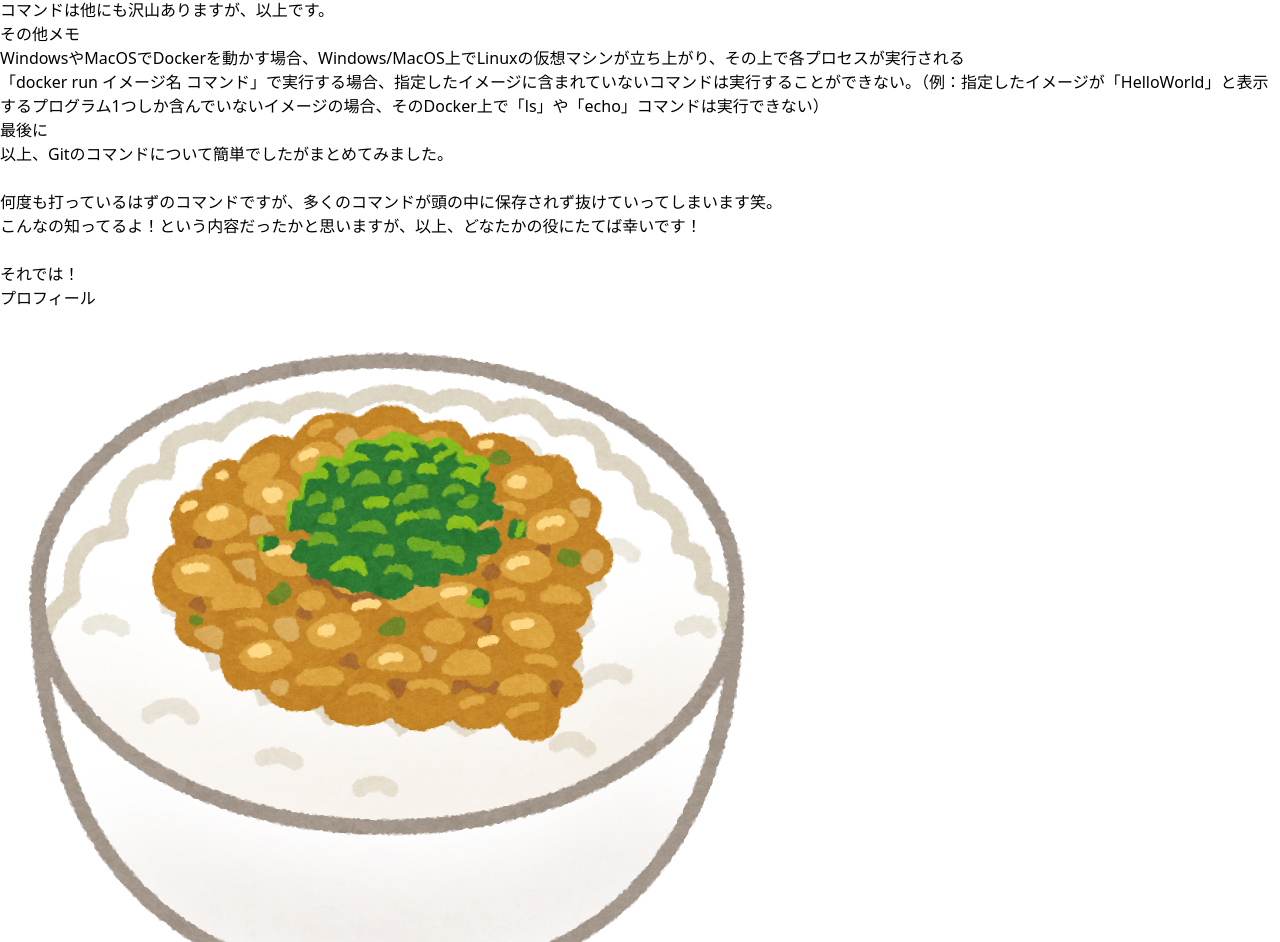
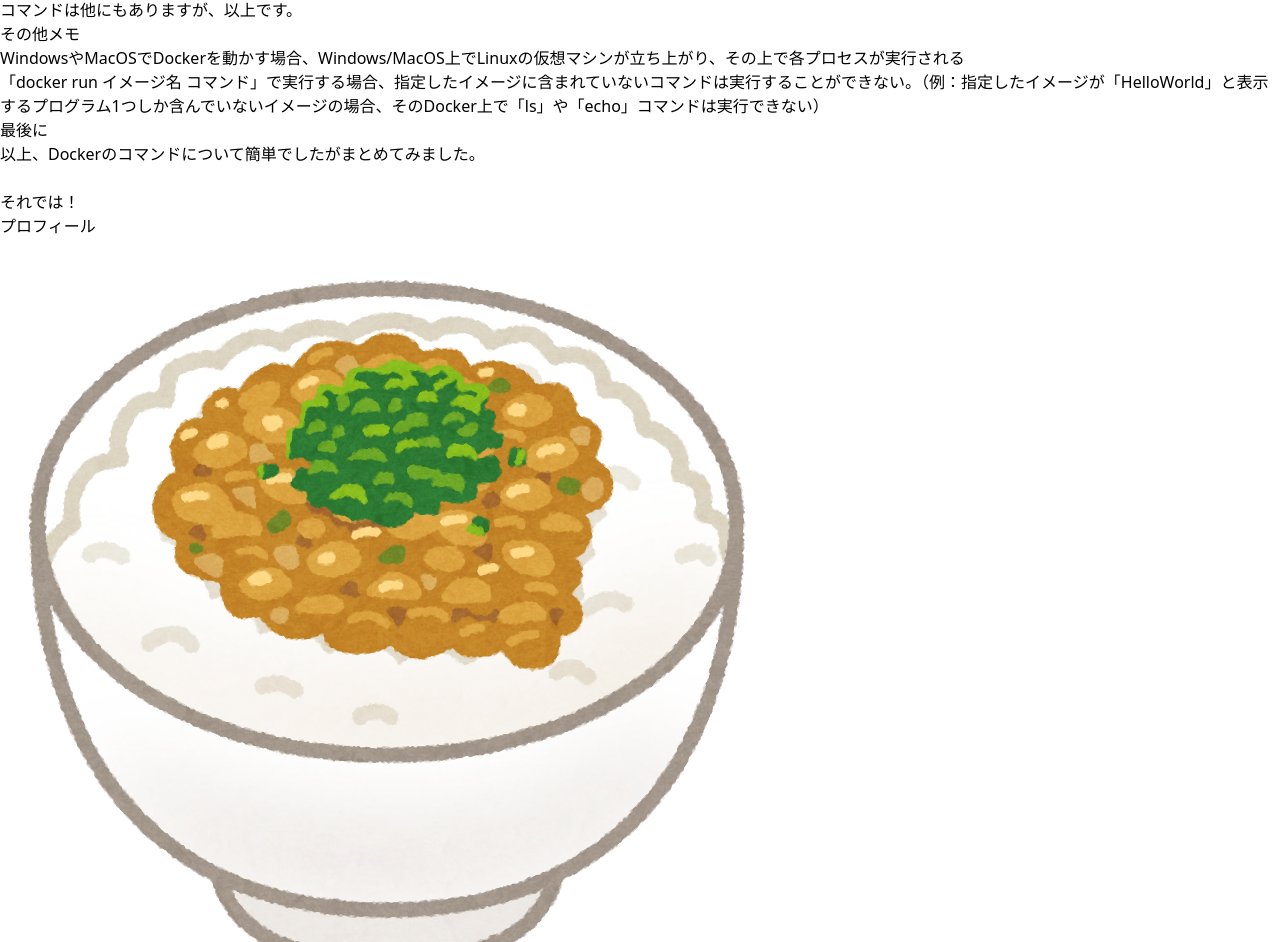
Before and after one commit to nattomatofu/blog, a Next.js app: page /posts/docker-memo in a window 1280 px wide. Shown: the part 1915-2857 px from the top of the page. Built offline with nearby package versions, Linux system fonts and the light colour scheme.

Commit message:
Dockerの記事を追記

```diff
--- a/src/pages/posts/docker-memo.js
+++ b/src/pages/posts/docker-memo.js
@@ -146,7 +146,7 @@ const GitCommand = () => {
                                 接続先はLinuxになっていることをお忘れなく。
                                 <br />
                                 <br />
-                                コマンドは他にも沢山ありますが、以上です。
+                                コマンドは他にもありますが、以上です。
                             </div>
                         </div>
                     </section>
@@ -171,12 +171,7 @@ const GitCommand = () => {
                         </div>
                         <div className="mt-8">
                             <p className="md:p-8">
-                                以上、Gitのコマンドについて簡単でしたがまとめてみました。
-                                <br />
-                                <br />
-                                何度も打っているはずのコマンドですが、多くのコマンドが頭の中に保存されず抜けていってしまいます笑。
-                                <br />
-                                こんなの知ってるよ！という内容だったかと思いますが、以上、どなたかの役にたてば幸いです！
+                                以上、Dockerのコマンドについて簡単でしたがまとめてみました。
                                 <br />
                                 <br />
                                 それでは！
```
